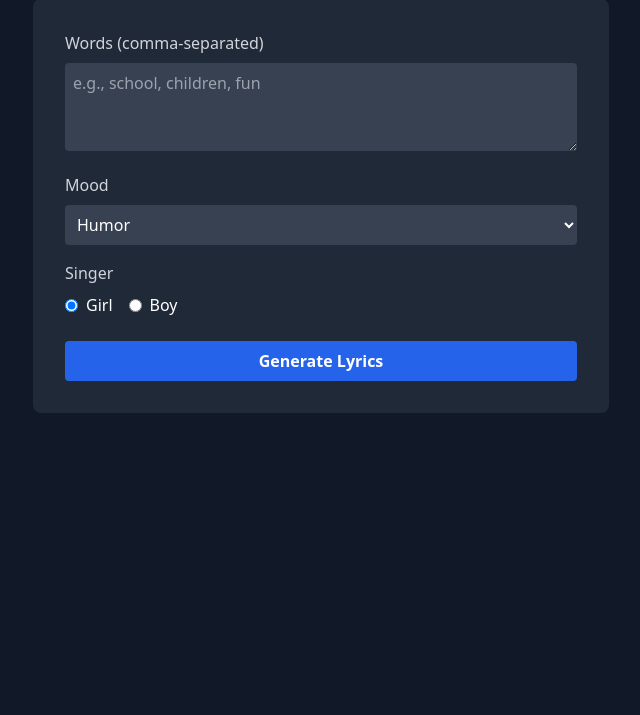
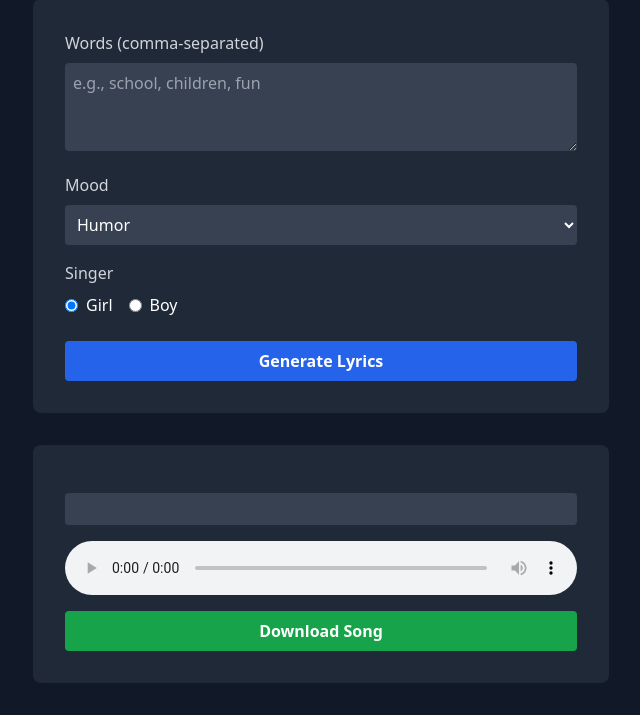
Before and after one commit to 9032644435/ai-maestro-suite, a Flask app: page / in a window 1280 px wide. Shown: the part 85-800 px from the top of the page, without its empty margins (319-959 px from the left). Run offline with Flask 3, Linux system fonts and the light colour scheme; some libraries are stand-ins or nearby versions.

Commit message:
feat: Make results containers visible by default
This commit updates the `index.html` file to make the results and audio player containers visible by default. It also adds JavaScript to clear the previous results when a new generation is initiated.

```diff
--- a/templates/index.html
+++ b/templates/index.html
@@ -42,11 +42,11 @@
             </button>
         </form>
 
-        <div id="results" class="max-w-xl mx-auto mt-8 bg-gray-800 p-8 rounded-lg" style="display: none;">
+        <div id="results" class="max-w-xl mx-auto mt-8 bg-gray-800 p-8 rounded-lg">
             <h2 id="song-title" class="text-2xl font-bold mb-2"></h2>
             <p id="song-artist" class="text-lg text-gray-400 mb-4"></p>
             <div id="lyrics-output" class="whitespace-pre-wrap bg-gray-700 p-4 rounded mb-4"></div>
-            <div id="audio-player-container" class="mt-4" style="display: none;">
+            <div id="audio-player-container" class="mt-4">
                 <audio id="audio-player" controls style="width: 100%;"></audio>
                 <a id="download-button" href="#" class="mt-4 inline-block w-full text-center bg-green-600 hover:bg-green-700 text-white font-bold py-2 px-4 rounded">
                     Download Song
@@ -98,8 +98,12 @@
             e.preventDefault();
             generateButton.disabled = true;
             generateButton.textContent = 'Generating...';
-            resultsDiv.style.display = 'none';
-            audioPlayerContainer.style.display = 'none';
+
+            // Clear previous results
+            lyricsOutput.textContent = '';
+            songTitle.textContent = '';
+            songArtist.textContent = '';
+            audioPlayer.src = '';
 
             try {
                 const formData = new FormData(form);
```
